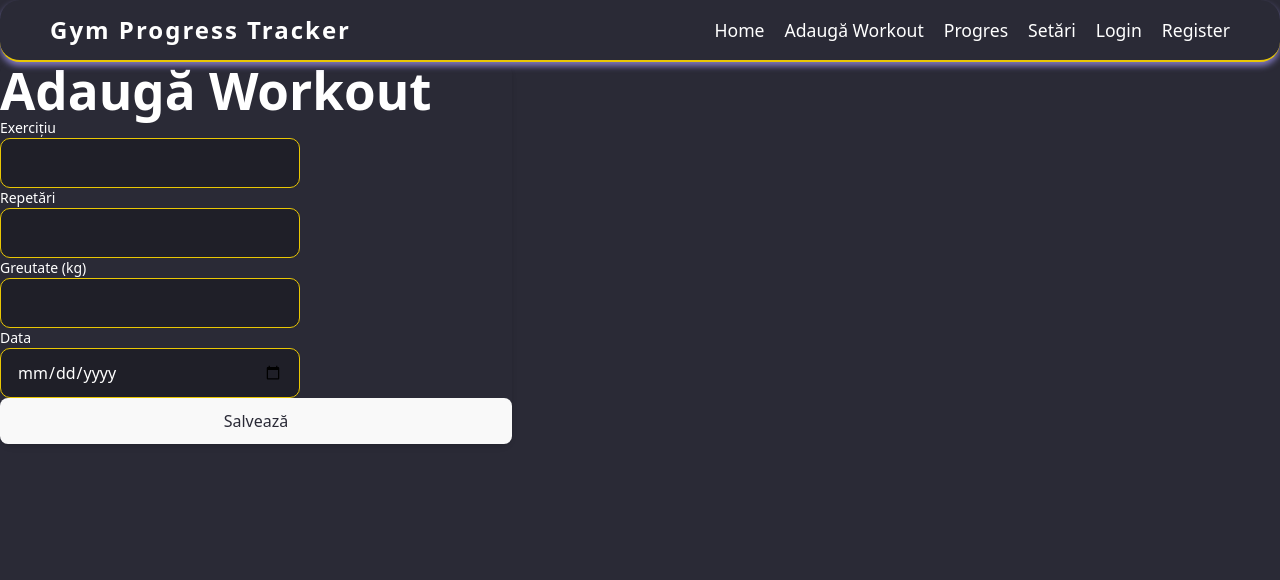
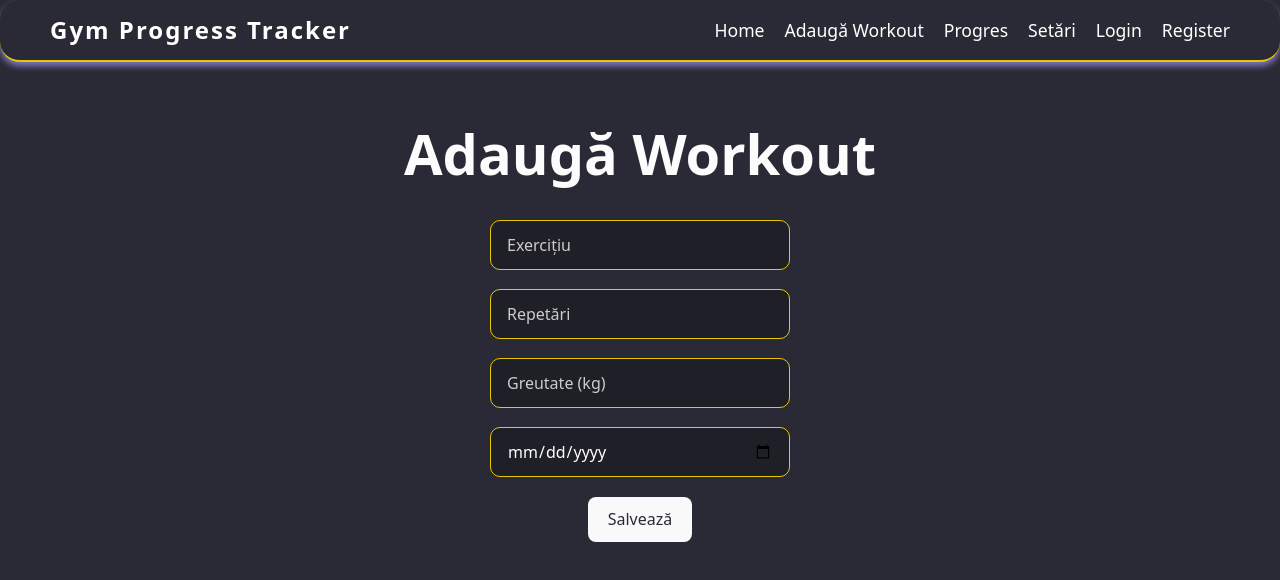
Before and after one commit to catyuzu23/gym-progress-tracker, a React (Vite) app: page /add in a window 1280 px wide. Shown: the top 580 px of the page. Built offline with nearby package versions, Linux system fonts and the light colour scheme.

Commit message:
add workout
and some more changes<3

```diff
--- a/src/components/Navbar.jsx
+++ b/src/components/Navbar.jsx
@@ -40,7 +40,7 @@ export default function Navbar() {
               <Link to="/register" className="navbar-item">Register</Link>
             </>
           ) : (
-            <button className="navbar-item" onClick={handleLogout}>Logout</button>
+            <Link to="/login" onClick={handleLogout} className="navbar-item bordering">Logout</Link>
           )}
         </div>
       </div>
--- a/src/components/navbar.css
+++ b/src/components/navbar.css
@@ -58,6 +58,11 @@
   transform: scale(1.1); /* Mărirea textului */
 }
 
+.bordering:hover{
+  background-color: whitesmoke;
+  border-radius: 10px;
+  color: #2a2a36;
+}
 /* Hamburger Menu pentru ecrane mici */
 .hamburger {
   display: none;
--- a/src/pages/AddWorkout.jsx
+++ b/src/pages/AddWorkout.jsx
@@ -25,70 +25,59 @@ export default function AddWorkout() {
       setErrors(errs);
       return;
     }
-    // TODO: Salvează antrenamentul (ex: localStorage sau context)
-    // Exemplu simplu:
-    const workouts = JSON.parse(localStorage.getItem('workouts') || '[]');
+
+    const currentUser = localStorage.getItem('currentUser');
+    if (!currentUser) {
+      alert('Nu ești autentificat.');
+      return;
+    }
+
+    const key = `workouts_${currentUser}`;
+    const workouts = JSON.parse(localStorage.getItem(key) || '[]');
     workouts.push({ exName, reps: Number(reps), weight: Number(weight), date });
-    localStorage.setItem('workouts', JSON.stringify(workouts));
+    localStorage.setItem(key, JSON.stringify(workouts));
 
-    alert('Antrenament adăugat!');
+    alert('Antrenament salvat!');
     navigate('/progress');
   };
 
   return (
-    <div className="max-w-lg mx-auto p-6 bg-primary text-white rounded-xl shadow-md">
-      <h1 className="text-2xl font-bold text-accent mb-4">Adaugă Workout</h1>
-      <form onSubmit={handleSubmit} className="space-y-4">
-        <div>
-          <label className="block text-sm mb-1">Exercițiu</label>
+    <div className="page-wrapper">
+      <form onSubmit={handleSubmit}>
+        <h1 className="home-title login-title">Adaugă Workout</h1>
+
         <input
           type="text"
-            className="w-full p-2 rounded bg-[#333] border border-[#444] focus:border-accent"
+          placeholder="Exercițiu"
           value={exName}
           onChange={(e) => setExName(e.target.value)}
         />
-          {errors.exName && <p className="text-accent text-sm mt-1">{errors.exName}</p>}
-        </div>
+        {errors.exName && <p className="error-text">{errors.exName}</p>}
 
-        <div>
-          <label className="block text-sm mb-1">Repetări</label>
         <input
           type="number"
-            className="w-full p-2 rounded bg-[#333] border border-[#444] focus:border-accent"
+          placeholder="Repetări"
           value={reps}
           onChange={(e) => setReps(e.target.value)}
         />
-          {errors.reps && <p className="text-accent text-sm mt-1">{errors.reps}</p>}
-        </div>
+        {errors.reps && <p className="error-text">{errors.reps}</p>}
 
-        <div>
-          <label className="block text-sm mb-1">Greutate (kg)</label>
         <input
           type="number"
-            className="w-full p-2 rounded bg-[#333] border border-[#444] focus:border-accent"
+          placeholder="Greutate (kg)"
           value={weight}
           onChange={(e) => setWeight(e.target.value)}
         />
-          {errors.weight && <p className="text-accent text-sm mt-1">{errors.weight}</p>}
-        </div>
+        {errors.weight && <p className="error-text">{errors.weight}</p>}
 
-        <div>
-          <label className="block text-sm mb-1">Data</label>
         <input
           type="date"
-            className="w-full p-2 rounded bg-[#333] border border-[#444] focus:border-accent"
           value={date}
           onChange={(e) => setDate(e.target.value)}
         />
-          {errors.date && <p className="text-accent text-sm mt-1">{errors.date}</p>}
-        </div>
+        {errors.date && <p className="error-text">{errors.date}</p>}
 
-        <button
-          type="submit"
-          className="w-full bg-accent text-primary font-semibold py-2 rounded hover:bg-yellow-500 transition"
-        >
-          Salvează
-        </button>
+        <button type="submit">Salvează</button>
       </form>
     </div>
   );
--- a/src/pages/Progress.jsx
+++ b/src/pages/Progress.jsx
@@ -1,8 +1,34 @@
-export default function Home() {
+import { useEffect, useState } from 'react';
+
+export default function Progress() {
+  const [workouts, setWorkouts] = useState([]);
+
+  useEffect(() => {
+    const currentUser = localStorage.getItem('currentUser');
+    if (!currentUser) return;
+
+    const key = `workouts_${currentUser}`;
+    const saved = JSON.parse(localStorage.getItem(key) || '[]');
+    setWorkouts(saved);
+  }, []);
+
   return (
-  <div className="bg-[#2a2a36] text-[#e9c703] text-4xl font-extrabold text-center p-10 rounded-2xl shadow-lg">
-  Tailwind funcționează! 🎉
-</div>
+    <div className="page-wrapper">
+      <h1 className="home-title login-title">Progresul Tău</h1>
 
+      {workouts.length === 0 ? (
+        <p style={{ color: '#e9c703' }}>Nu ai adăugat încă niciun antrenament.</p>
+      ) : (
+        <ul style={{ color: '#e9c703', listStyle: 'none', padding: 0 }}>
+          {workouts.map((w, index) => (
+            <li key={index} style={{ marginBottom: '1rem' }}>
+              <strong>{w.exName}</strong> – {w.reps} reps × {w.weight} kg
+              <br />
+              <span style={{ fontSize: '0.9rem' }}>Data: {w.date}</span>
+            </li>
+          ))}
+        </ul>
+      )}
+    </div>
   );
 }
```
Lines whose indentation alone changed are shown as unchanged.
